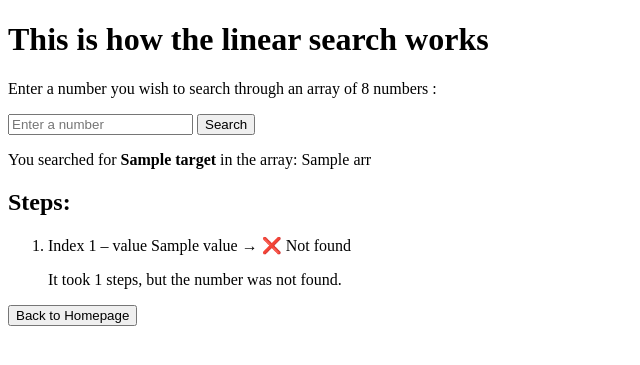
After one commit to JulienVerliac/final_projectcs50, a Flask app: template templates/visualize_linearsearch.html in a window 1280 px wide. The commit adds this page. Shown: the top 365 px of the page, without its empty margins (0-640 px from the left). Run offline with Flask 3, Linux system fonts and the light colour scheme; the template is opened without the code that fills it: most values are stand-ins (such as "Sample title", 1, 10 or a date in 2020).

Commit message:
Creation of the linear_search visualizer

```diff
--- a/app.py
+++ b/app.py
@@ -9,26 +9,27 @@ app = Flask(__name__)
 def index():
     return render_template("index.html")
 
-if __name__ == "__main__":
-    app.run(debug=True)
-
 # ------
 # Routes
 # ------
 
 @app.route("/linear-search", methods=["GET","POST"])
 def vis_linear():
+    print("Route hit!")
     if request.method == "GET":
-        return render_template("visualize.html")
+        return render_template("visualize_linearsearch.html")
+
     if request.method == "POST":
         target = request.form.get("target")
         target = int(target)
         arr = random.sample(range(1, 20), 8)
-        steps = linear_search(arr, target)
+        steps, step_count, was_found = linear_search(arr, target)
         print("Target:", target)
         print("Array:", arr)
         print("Steps:", steps)
-        return render_template("visualize.html", arr = arr, target = target, steps = steps)
+        print("Step count:", step_count)
+        print("Found:", was_found)
+        return render_template("visualize_linearsearch.html", arr = arr, target = target, steps = steps, step_count = step_count, was_found = was_found)
 
 
 # -------------------------------------------------
@@ -37,14 +38,18 @@ def vis_linear():
 
 def linear_search(arr, target):
     steps = []
+    was_found = False
+
     for i in range(len(arr)):
-        if(arr[i] == target):
-            print("The element is found at position", (i+1))
             steps.append({"index": i, "value": arr[i], "found": arr[i] == target})
-            return steps
-    print("The element is not present in the array")
-    return steps
 
+            if arr[i] == target:
+                was_found = True
+                break
+
+    step_count = len(steps)
+    was_found = True
+    return steps,step_count, was_found
 
 def binary_search(arr, target):
     pass
@@ -54,3 +59,6 @@ def merge_sort(arr, target):
     pass
 def call_stack(arr, target):
     pass
+
+if __name__ == "__main__":
+    app.run(debug=True)
--- a/templates/index.html
+++ b/templates/index.html
@@ -6,8 +6,8 @@
 </head>
 <body>
     <h1>Welcome !</h1>
-    <p>Click to start the bubble tree :</p>
-    <form action="/visualize" method="post">
+    <p>Click here to start the linear search :</p>
+    <form action="/linear-search" method="get">
         <button type="submit">Visualize</button>
     </form>
 </body>
--- /dev/null
+++ b/templates/visualize_linearsearch.html
@@ -0,0 +1,46 @@
+<!DOCTYPE html>
+<html lang="en">
+<head>
+    <meta charset="UTF-8">
+    <title>Linear Search Visualizer</title>
+</head>
+<body>
+    <!-- Landing on the page -->
+    <h1>This is how the linear search works</h1>
+
+    <p>Enter a number you wish to search through an array of 8 numbers : </p>
+
+    <form action="/linear-search" method="post">
+        <input type="number" name="target" placeholder="Enter a number" required>
+        <button type="submit">Search</button>
+    </form>
+
+    <!-- Action -->
+    {% if target %}
+        <p>You searched for <strong>{{ target }}</strong> in the array: {{ arr }}</p>
+        <h2>Steps:</h2>
+        <ol>
+            {% for step in steps %}
+                <li>
+                    Index {{ step.index }} – value {{ step.value }} →
+                    {% if step.found %}
+                        ✅ Found!
+                    {% else %}
+                        ❌ Not found
+                    {% endif %}
+                </li>
+            {% endfor %}
+            {% if was_found %}
+                <p>It took {{ step_count }} steps to find the number you asked for.</p>
+            {% else %}
+                <p>It took {{ step_count }} steps, but the number was not found.</p>
+            {% endif %}
+        </ol>
+    {% endif %}
+
+    <form action="/" method="get">
+        <button type="submit">Back to Homepage</button>
+    </form>
+
+</body>
+</html>
```
Also changed, not shown: templates/visualize.html (deleted).
